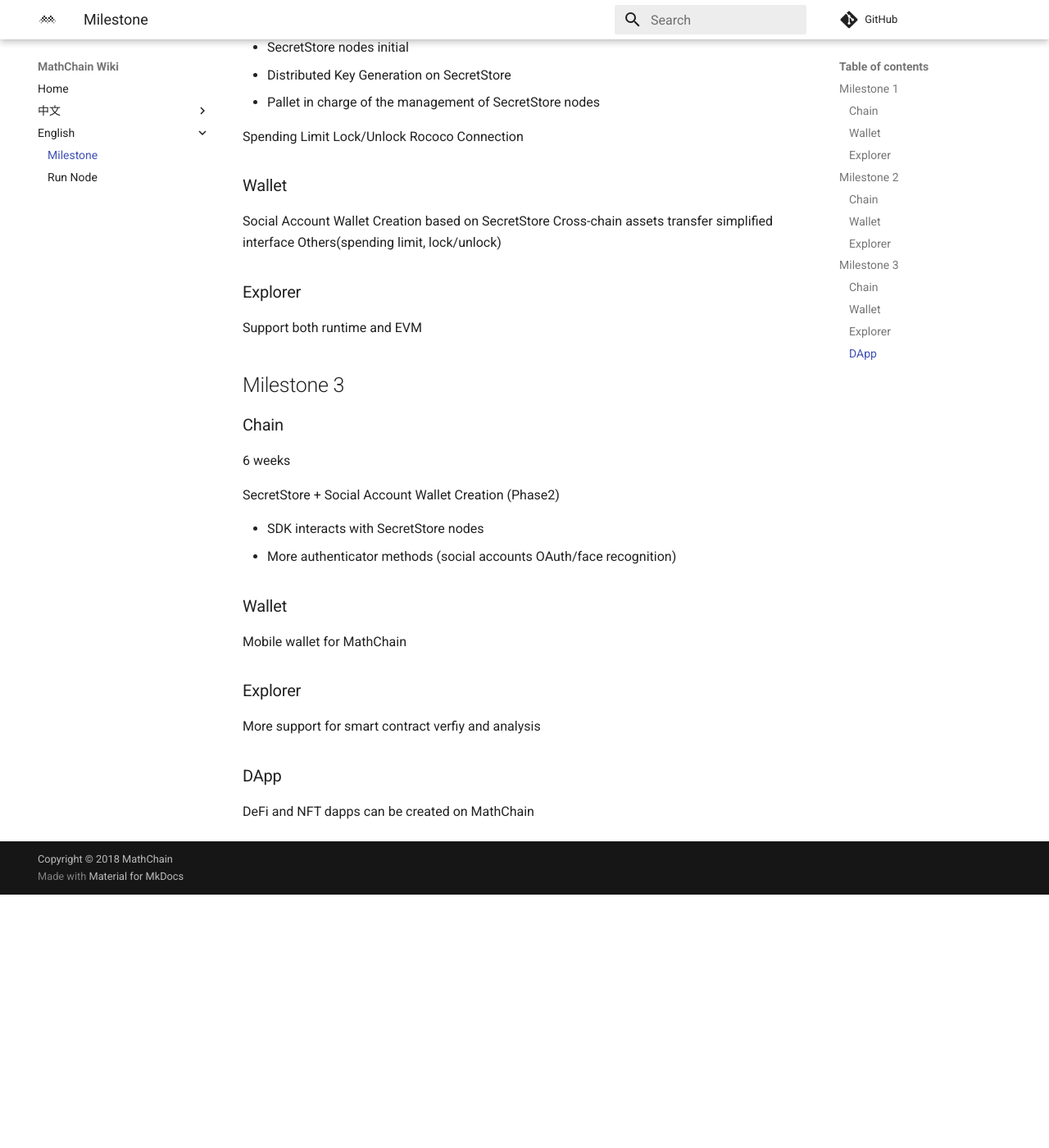
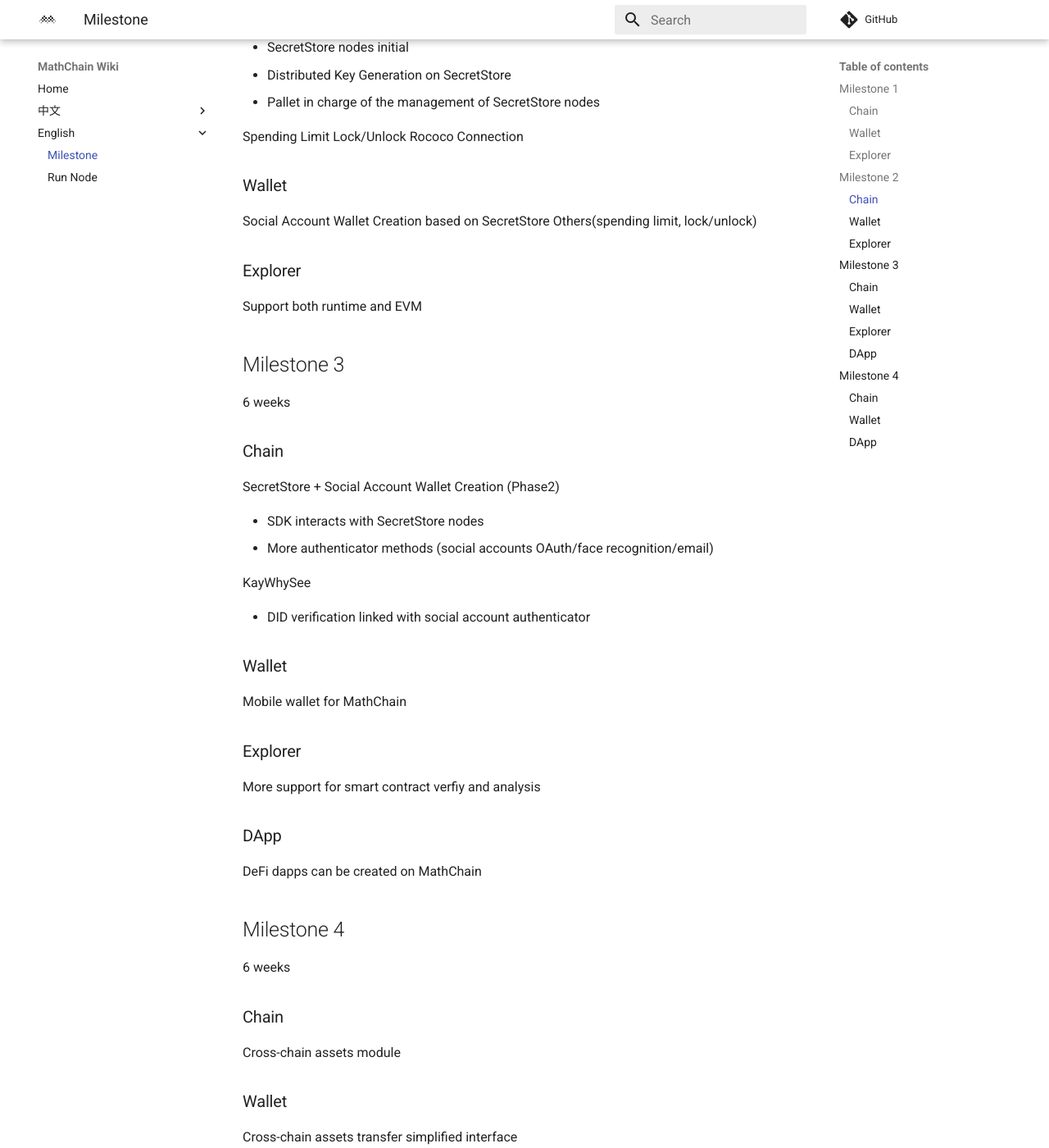
Before and after one commit to mathwallet/docs.mathchain.org, an MkDocs documentation site: the page built from docs/en/milestone.md, in a window 1280 px wide and 1400 px high, scrolled down 1382 px. Shown: the whole window at 82% size. Built offline with MkDocs 1.6.1 and Material for MkDocs 9.7.7, drawn with Linux system fonts in a browser that asks for light colours; comment, search, counter and statistics services are not loaded; before the commit the page ends 2473 px from its top, so only the background shows below that; some of the changed text lies outside the part shown.

Commit message:
update milestone

```diff
--- a/docs/en/milestone.md
+++ b/docs/en/milestone.md
@@ -76,14 +75,18 @@
 
 ## Milestone 3
 
+6 weeks
+
 ### Chain
-
-6 weeks
 
 SecretStore + Social Account Wallet Creation (Phase2)
 
 - SDK interacts with SecretStore nodes
-- More authenticator methods (social accounts OAuth/face recognition)
+- More authenticator methods (social accounts OAuth/face recognition/email)
+
+KayWhySee
+
+- DID verification linked with social account authenticator
 
 ### Wallet
 
@@ -95,4 +98,20 @@
 
 ### DApp
 
-DeFi and NFT dapps can be created on MathChain
+DeFi dapps can be created on MathChain
+
+## Milestone 4
+
+6 weeks
+
+### Chain
+
+Cross-chain assets module
+
+### Wallet
+
+Cross-chain assets transfer simplified interface
+
+### DApp
+
+VPoS dapp: Cross-chain DeFi Yield Aggregator
```
Also changed, not shown: other parts of docs/en/milestone.md (+0 -1 lines).
